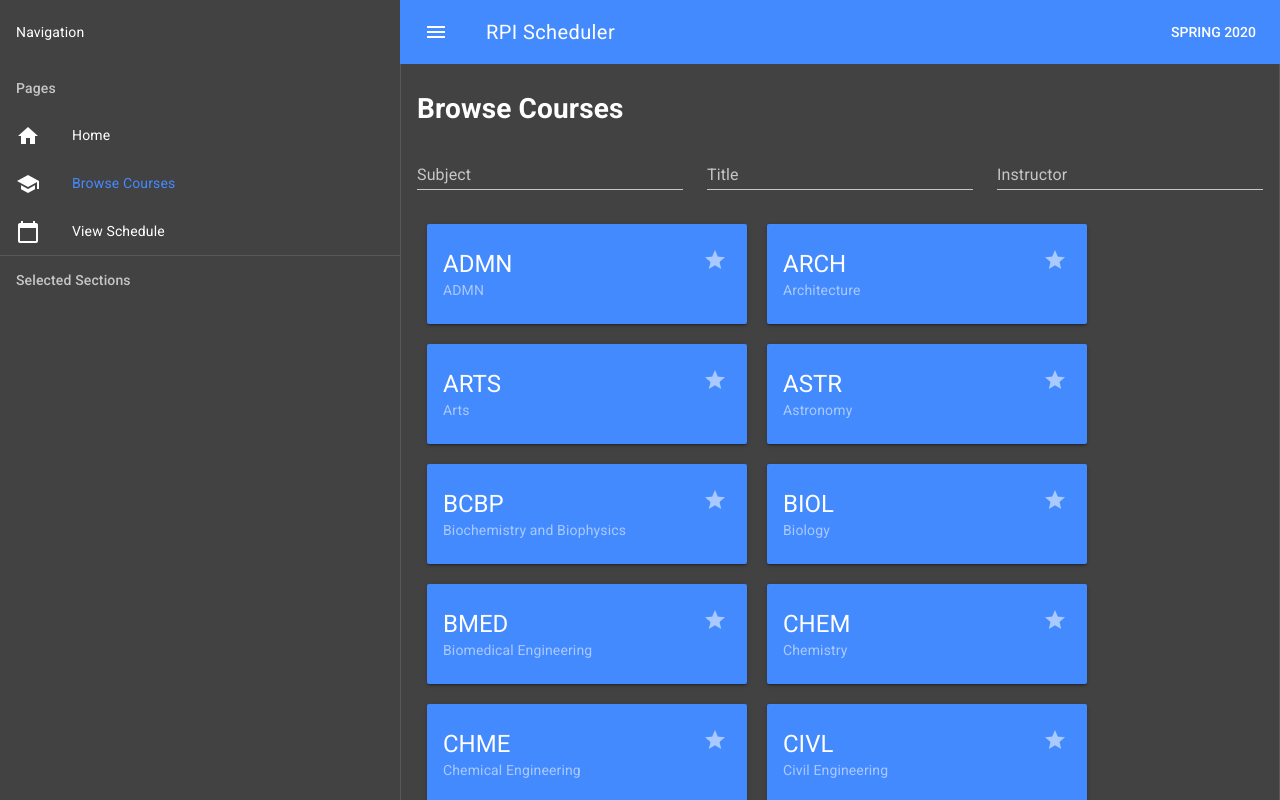
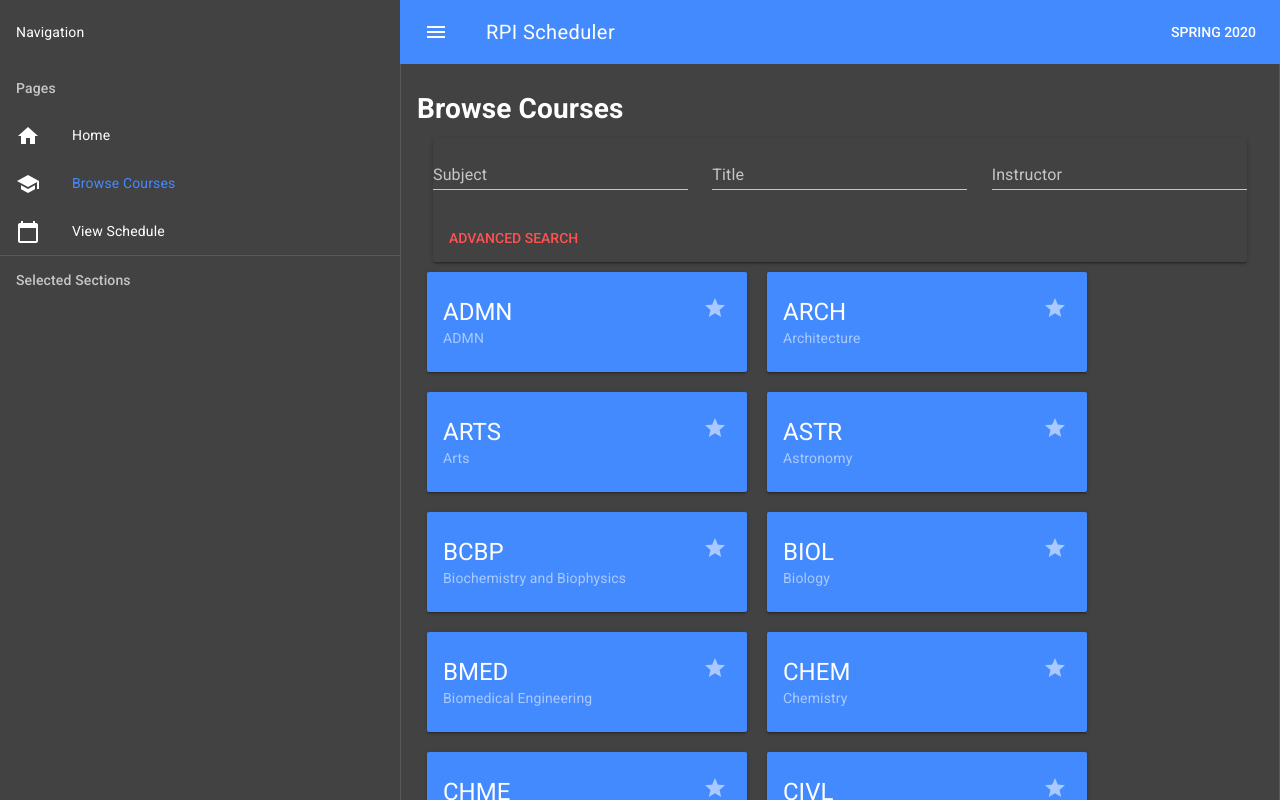
Before and after one commit to Apexal/rpi-scheduler, a Vue app: page /courses in a window 1280 px wide. Built offline with nearby package versions, Linux system fonts and the light colour scheme.

Commit message:
Start of advanced search

```diff
--- a/src/views/BrowseCoursesPage.vue
+++ b/src/views/BrowseCoursesPage.vue
@@ -1,6 +1,8 @@
 <template>
   <div class="browse-courses-page">
     <h1>Browse Courses</h1>
+
+    <md-card>
 
         <div class="search md-layout md-gutter">
           <div class="md-layout-item">
@@ -20,11 +22,23 @@
             </md-autocomplete>
           </div>
         </div>
+      <md-card-expand>
+        <md-card-expand-trigger>
+          <md-button class="md-accent">Advanced Search</md-button>
+        </md-card-expand-trigger>
+        <md-card-expand-content>
+          <md-card-content>
+            <p>test</p>
+          </md-card-content>
+        </md-card-expand-content>
+      </md-card-expand>
+    </md-card>
 
     <div class="subject-codes" v-if="isSearchEmpty">
       <transition-group name="subject-code-list" tag="div">
 
         <md-card
+          class="subject-code-card"
           v-for="subjectCode in subjectCodes"
           :key="subjectCode"
           :class="favoriteSubjectCodes.includes(subjectCode) ? 'md-accent' : 'md-primary'"
@@ -184,7 +198,7 @@
 </script>
 
 <style scoped>
-.md-card {
+.subject-code-card {
   width: 320px;
   margin: 10px;
   display: inline-block;
```
Lines whose indentation alone changed are shown as unchanged.
